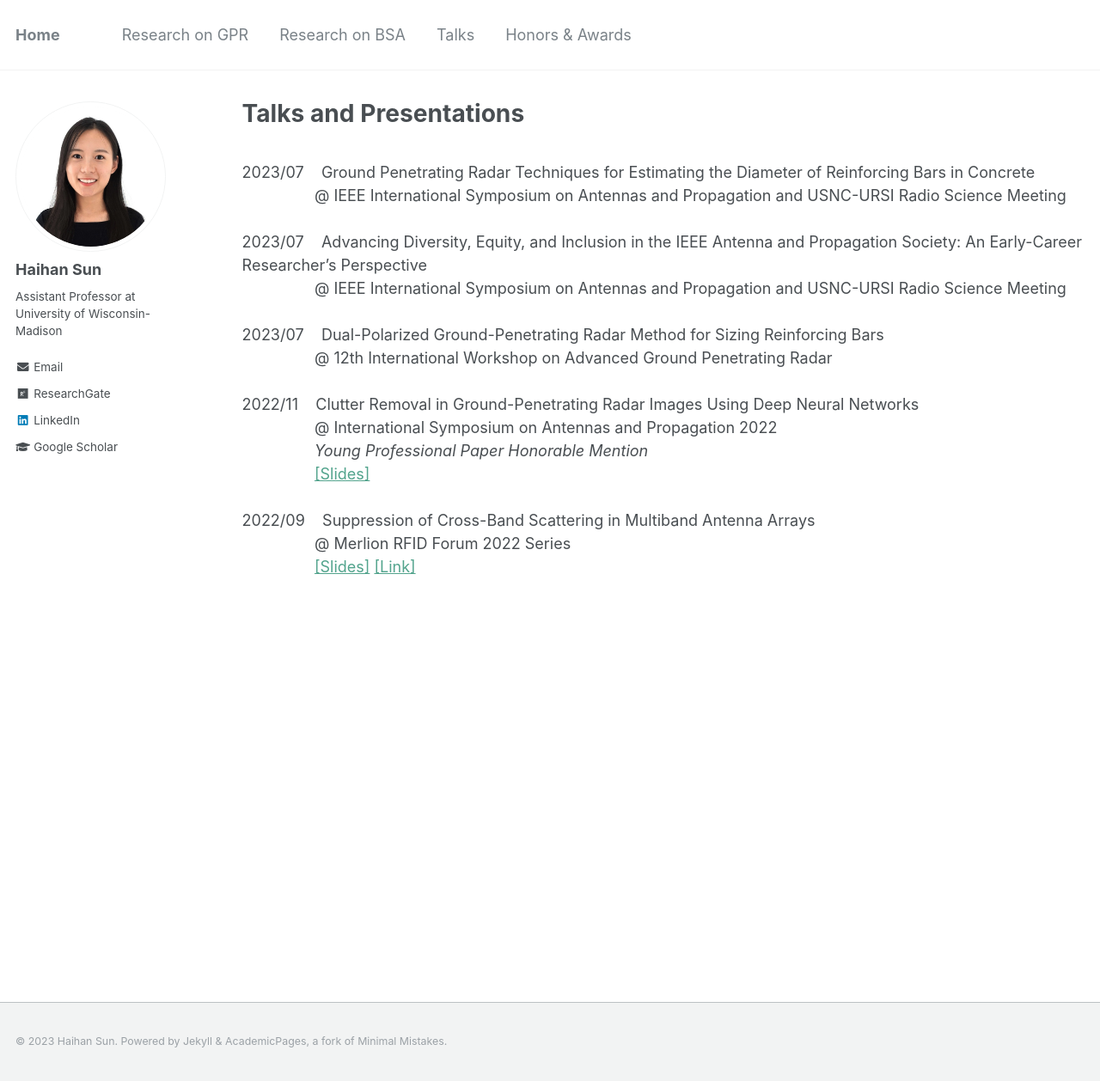
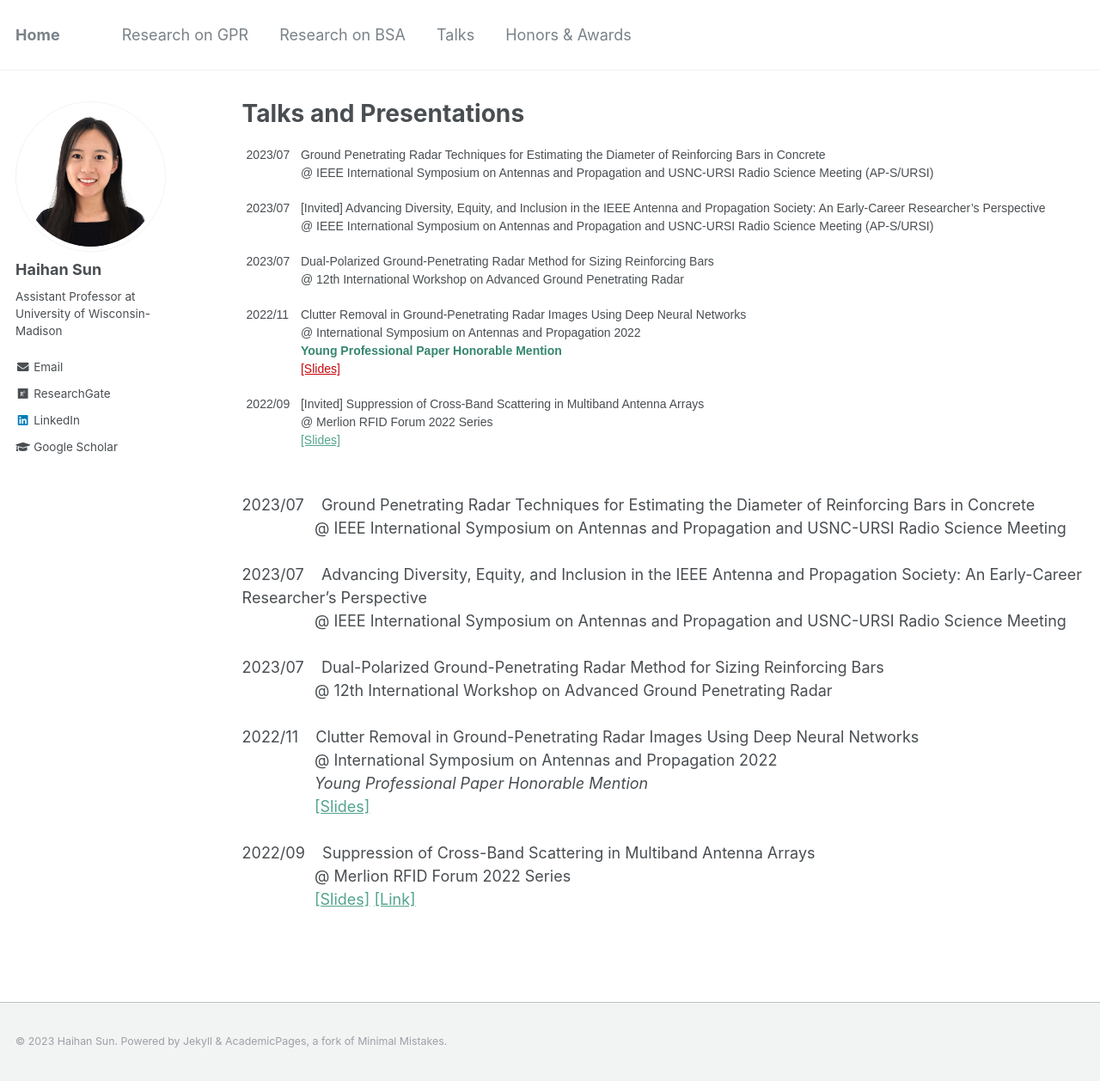
Before and after one commit to Haihan-Sun/Haihan-Sun.github.io, a Jekyll site: the page built from _pages/talks.html, in a window 1280 px wide and 1258 px high. Shown: the whole window at 86% size. Built offline with Jekyll 4.4.1, drawn with Linux system fonts in a browser that asks for light colours.

Commit message:
Update talks.html

```diff
--- a/_pages/talks.html
+++ b/_pages/talks.html
@@ -4,6 +4,47 @@ title: "Talks and Presentations"
 permalink: /talks/
 author_profile: true
 ---
+<style type="text/css">
+.tg  {border:none;border-collapse:collapse;border-spacing:0;}
+.tg td{border-style:solid;border-width:0px;font-family:Arial, sans-serif;font-size:14px;overflow:hidden;
+  padding:10px 5px;word-break:normal;}
+.tg th{border-style:solid;border-width:0px;font-family:Arial, sans-serif;font-size:14px;font-weight:normal;
+  overflow:hidden;padding:10px 5px;word-break:normal;}
+.tg .tg-ko0z{background-color:#ffffff;border-color:#ffffff;font-size:14px;text-align:left;vertical-align:top}
+</style>
+
+<table class="tg">
+<tbody>
+  <tr>
+    <td class="tg-ko0z">2023/07</td>
+    <td class="tg-ko0z">Ground Penetrating Radar Techniques for Estimating the Diameter of Reinforcing Bars in Concrete <br>
+                        @ IEEE International Symposium on Antennas and Propagation and USNC-URSI Radio Science Meeting (AP-S/URSI)</td>
+  </tr>
+  <tr>
+    <td class="tg-ko0z">2023/07</td>
+    <td class="tg-ko0z">[Invited] Advancing Diversity, Equity, and Inclusion in the IEEE Antenna and Propagation Society: An Early-Career Researcher’s Perspective <br>
+                        @ IEEE International Symposium on Antennas and Propagation and USNC-URSI Radio Science Meeting (AP-S/URSI) </td>
+  </tr>
+  <tr>
+    <td class="tg-ko0z">2023/07</td>
+    <td class="tg-ko0z">Dual-Polarized Ground-Penetrating Radar Method for Sizing Reinforcing Bars <br>
+                        @ 12th International Workshop on Advanced Ground Penetrating Radar </td>
+  </tr>
+  <tr>
+    <td class="tg-ko0z">2022/11</td>
+    <td class="tg-ko0z">Clutter Removal in Ground-Penetrating Radar Images Using Deep Neural Networks <br>
+                        @ International Symposium on Antennas and Propagation 2022 <br>
+                        <b><span style="color:#35866F">Young Professional Paper Honorable Mention</span></b><br>
+                        <a href="http://Haihan-Sun.github.io/files/ISAP2022.pdf" style="color:#C5050C">[Slides]</a> </td>
+  </tr>
+  <tr>
+    <td class="tg-ko0z">2022/09</td>
+    <td class="tg-ko0z">[Invited] Suppression of Cross-Band Scattering in Multiband Antenna Arrays <br>
+                        @ Merlion RFID Forum 2022 Series <br>
+                        <a href="http://Haihan-Sun.github.io/files/Merlion_RFID_Forum_Hai-Han SUN.pdf" style="color:#53A48D">[Slides]</a> </td>
+  </tr>
+</tbody>
+</table>
 
 <br>
 2023/07 &nbsp;&nbsp; Ground Penetrating Radar Techniques for Estimating the Diameter of Reinforcing Bars in Concrete <br>
```
